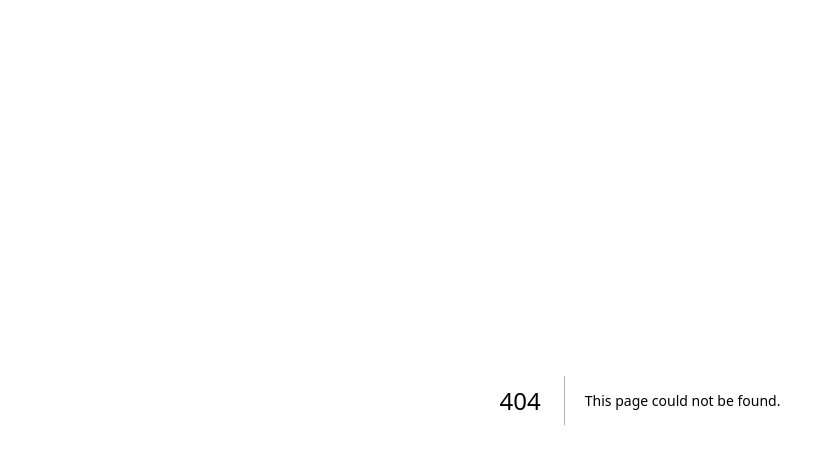
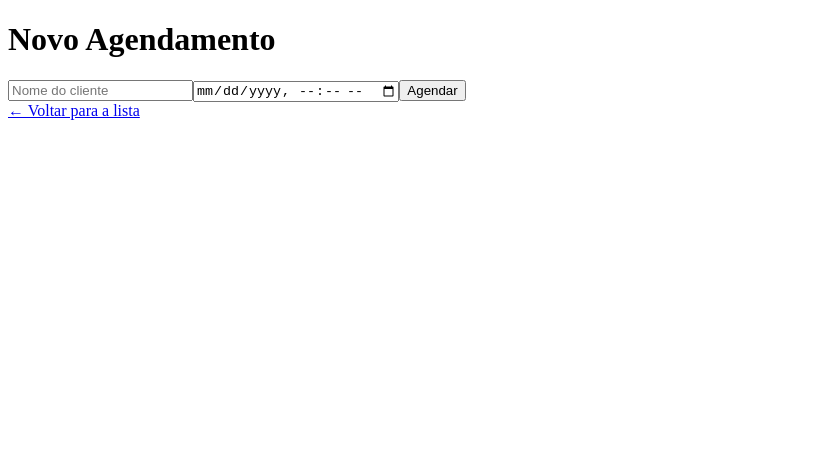
Before and after one commit to gabimmdev/scheduling_system_web, a Next.js app in the folder sched-system/: page /pages/new in a window 1280 px wide. Before the commit this address had no page. Shown: the top 464 px of the page, without its empty margins (0-835 px from the left). Built offline with nearby package versions, Linux system fonts and the light colour scheme.

Commit message:
style: update structure foulders

```diff
--- /dev/null
+++ b/sched-system/src/app/pages/new/page.tsx
@@ -0,0 +1,17 @@
+import SchedForm from "@/app/components/SchedForm/SchedForm";
+import Link from "next/link";
+
+
+export default function New() {
+    return (
+        <main className="max-w-xl mx-auto py-10">
+        <h1 className="text-2xl font-bold mb-6">Novo Agendamento</h1>
+        <SchedForm />
+        <div className="mt-6">
+          <Link href="/" className="text-blue-600 hover:underline">
+            ← Voltar para a lista
+          </Link>
+        </div>
+      </main>
+    );
+}
```
